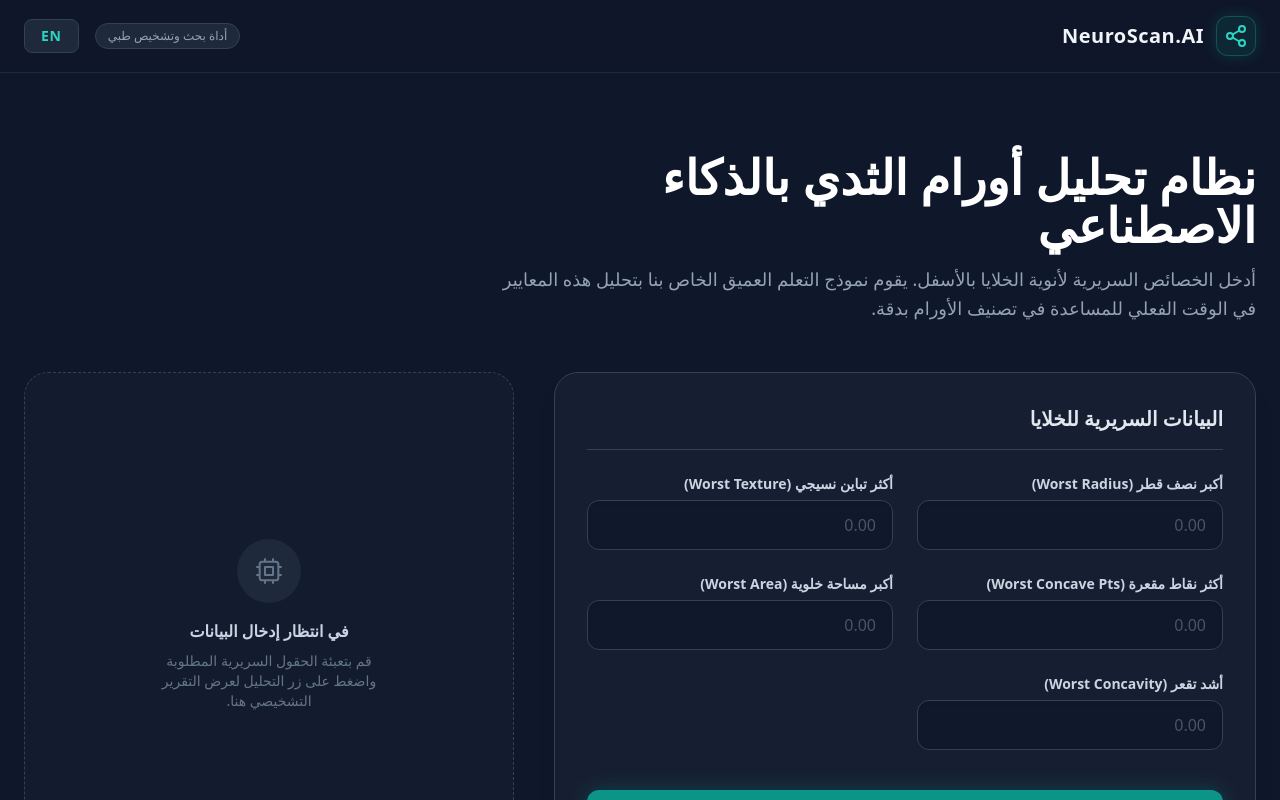
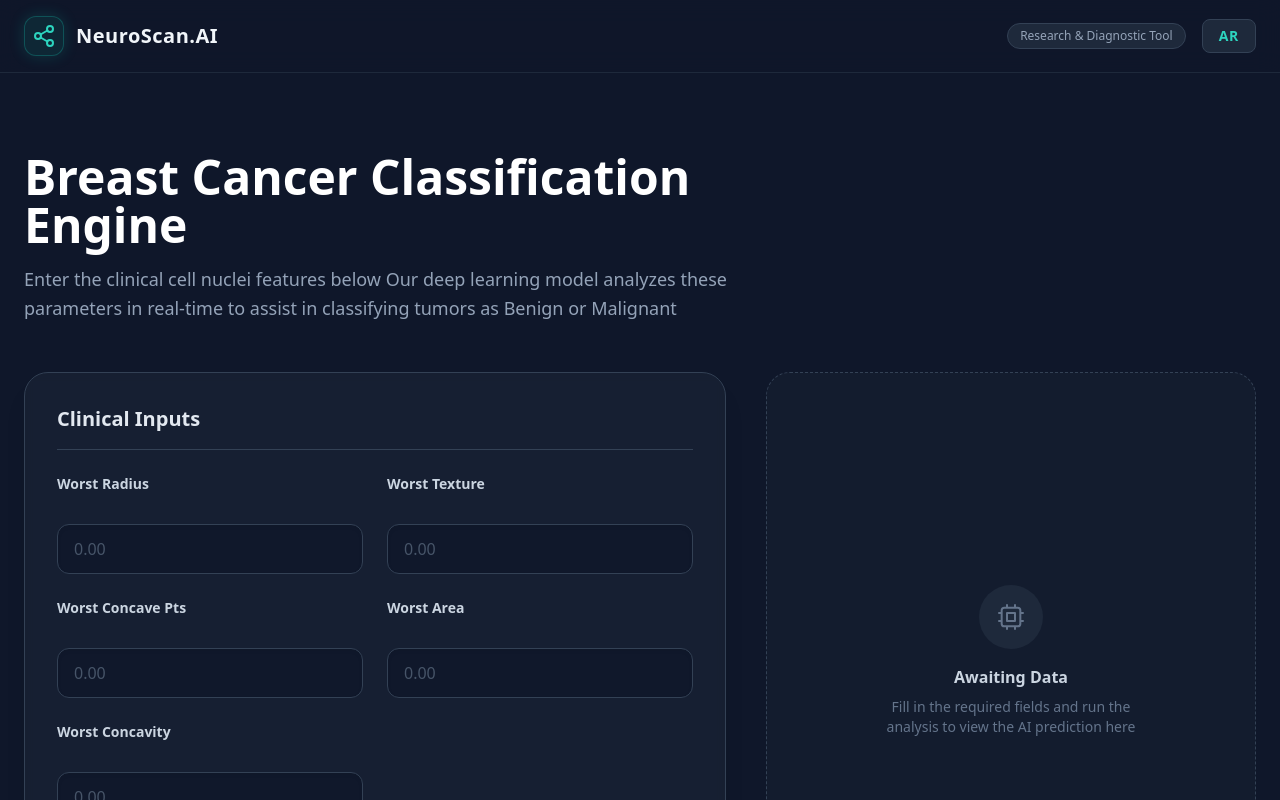
Before and after one commit to HassanAhmed2Ha/tumor-diagnosis-frontend, a React (Vite) app: page / in a window 1280 px wide. Shown: the top 800 px of the page. Built offline with nearby package versions, Linux system fonts and the light colour scheme.

Commit message:
Refactor App component for language support

```diff
--- a/src/App.jsx
+++ b/src/App.jsx
@@ -1,80 +1,62 @@
-import React, { useState } from 'react';
+import React, { useState, useEffect } from 'react'
 
-// قاموس اللغات الشامل مع التفسيرات الطبية
-const i18n = {
-  en: {
+const contentEn = {
   brand: "NeuroScan.AI",
   badge: "Research & Diagnostic Tool",
+  langBtn: "AR",
   heroTitle: "Breast Cancer Classification Engine",
-    heroDesc: "Enter the clinical cell nuclei features below. Our deep learning model analyzes these parameters in real-time to assist in classifying tumors.",
+  heroDesc: "Enter the clinical cell nuclei features below Our deep learning model analyzes these parameters in real-time to assist in classifying tumors as Benign or Malignant",
   inputsTitle: "Clinical Inputs",
-
-    // Labels
-    worstRadius: "Worst Radius",
-    worstTexture: "Worst Texture",
-    worstConcavePts: "Worst Concave Pts",
-    worstArea: "Worst Area",
-    worstConcavity: "Worst Concavity",
-
-    // Medical Descriptions
-    worstRadiusDesc: "Mean of distances from center to points on perimeter for the largest cells.",
-    worstTextureDesc: "Standard deviation of gray-scale values, indicating surface roughness.",
-    worstConcavePtsDesc: "Number of concave portions (indentations) on the cell contour.",
-    worstAreaDesc: "Total cellular area of the most enlarged cells.",
-    worstConcavityDesc: "Severity and depth of concave portions in the cell membrane.",
-
+  fields: [
+    { id: 'worst_radius', label: 'Worst Radius', desc: 'Mean of distances from center to points on perimeter' },
+    { id: 'worst_texture', label: 'Worst Texture', desc: 'Standard deviation of gray-scale values' },
+    { id: 'worst_concave_points', label: 'Worst Concave Pts', desc: 'Number of concave portions of the contour' },
+    { id: 'worst_area', label: 'Worst Area', desc: 'Total cellular area' },
+    { id: 'worst_concavity', label: 'Worst Concavity', desc: 'Severity of concave portions' }
+  ],
   btnAnalyze: "Run Analysis",
   btnLoading: "Processing Data...",
   awaiting: "Awaiting Data",
-    awaitingDesc: "Fill in the required fields and run the analysis to view the AI prediction here.",
+  awaitingDesc: "Fill in the required fields and run the analysis to view the AI prediction here",
   output: "Diagnostic Output",
+  malignant: "Malignant",
+  benign: "Benign",
   confidence: "AI Confidence Level",
-    disclaimer: "This tool is a demonstration of AI capabilities and is not a substitute for professional medical advice, diagnosis, or treatment.",
-    errorMsg: "Connection failed. Please check your backend status.",
-    footer: "© 2026 NeuroScan AI. Developed by Hassan Ahmed for academic research.",
-    langBtn: "AR",
-    malignant: "Malignant",
-    benign: "Benign"
-  },
-  ar: {
+  disclaimer: "Disclaimer This tool is a demonstration of AI capabilities and is not a substitute for professional medical advice diagnosis or treatment",
+  errorMsg: "Connection failed Please check your backend status",
+  footer: "2026 NeuroScan AI Developed by Hassan Ahmed for academic research"
+}
+
+const contentAr = {
   brand: "NeuroScan.AI",
-    badge: "أداة بحث وتشخيص طبي",
-    heroTitle: "نظام تحليل أورام الثدي بالذكاء الاصطناعي",
-    heroDesc: "أدخل الخصائص السريرية لأنوية الخلايا بالأسفل. يقوم نموذج التعلم العميق الخاص بنا بتحليل هذه المعايير في الوقت الفعلي للمساعدة في تصنيف الأورام بدقة.",
-    inputsTitle: "البيانات السريرية للخلايا",
-
-    // Labels
-    worstRadius: "أكبر نصف قطر (Worst Radius)",
-    worstTexture: "أكثر تباين نسيجي (Worst Texture)",
-    worstConcavePts: "أكثر نقاط مقعرة (Worst Concave Pts)",
-    worstArea: "أكبر مساحة خلوية (Worst Area)",
-    worstConcavity: "أشد تقعر (Worst Concavity)",
-
-    // Medical Descriptions (التعريف الطبي الدقيق)
-    worstRadiusDesc: "متوسط أكبر مسافات من مركز الخلية إلى محيطها الخارجي، يعكس حجم التضخم الخلوي.",
-    worstTextureDesc: "التباين والانحراف المعياري لدرجات التدرج الرمادي، يعكس مدى خشونة أو تشوه سطح الخلية.",
-    worstConcavePtsDesc: "عدد النقاط الغائرة (المقعرة) على محيط غلاف الخلية، ترتبط عادة بالخلايا السرطانية.",
-    worstAreaDesc: "إجمالي المساحة التي تشغلها أكبر الخلايا حجماً في العينة المسحوبة.",
-    worstConcavityDesc: "مدى عمق وشدة التقعرات في الغلاف الخلوي، الخلية غير المنتظمة دليل خطر.",
-
-    btnAnalyze: "بدء التحليل واستخراج النتيجة",
-    btnLoading: "جاري معالجة البيانات بالذكاء الاصطناعي...",
-    awaiting: "في انتظار إدخال البيانات",
-    awaitingDesc: "قم بتعبئة الحقول السريرية المطلوبة واضغط على زر التحليل لعرض التقرير التشخيصي هنا.",
-    output: "التقرير التشخيصي",
+  badge: "أداة بحث وتشخيص",
+  langBtn: "EN",
+  heroTitle: "محرك تصنيف أورام الثدي",
+  heroDesc: "أدخل الخصائص السريرية لأنوية الخلايا بالأسفل يقوم نموذج التعلم العميق الخاص بنا بتحليل هذه المعلمات في الوقت الفعلي للمساعدة في تصنيف الأورام إلى حميدة أو خبيثة",
+  inputsTitle: "المدخلات السريرية",
+  fields: [
+    { id: 'worst_radius', label: 'أسوأ نصف قطر', desc: 'متوسط المسافات من المركز إلى النقاط على المحيط الخارجي للخلية' },
+    { id: 'worst_texture', label: 'أسوأ نسيج', desc: 'الانحراف المعياري لقيم التدرج الرمادي التي تعكس تباين سطح الخلية' },
+    { id: 'worst_concave_points', label: 'أسوأ نقاط مقعرة', desc: 'عدد الأجزاء المقعرة في محيط الخلية' },
+    { id: 'worst_area', label: 'أسوأ مساحة', desc: 'المساحة الإجمالية للخلية' },
+    { id: 'worst_concavity', label: 'أسوأ تقعر', desc: 'شدة وعمق الأجزاء المقعرة في الخلية' }
+  ],
+  btnAnalyze: "تشغيل التحليل",
+  btnLoading: "جاري معالجة البيانات...",
+  awaiting: "في انتظار البيانات",
+  awaitingDesc: "قم بملء الحقول المطلوبة وتشغيل التحليل لعرض تنبؤ الذكاء الاصطناعي هنا",
+  output: "نتيجة التشخيص",
+  malignant: "خبيث",
+  benign: "حميد",
   confidence: "مستوى ثقة الذكاء الاصطناعي",
-    disclaimer: "هذه الأداة هي نموذج تجريبي لقدرات الذكاء الاصطناعي في المجال الطبي، ولا تغني بأي شكل عن الاستشارة الطبية المتخصصة والتشخيص المعتمد.",
-    errorMsg: "فشل الاتصال بالخادم. يرجى التأكد من عمل الباك إند.",
-    footer: "© 2026 NeuroScan AI. تم التطوير بواسطة حسن أحمد لأغراض البحث الأكاديمي لمشروع التخرج.",
-    langBtn: "EN",
-    malignant: "خبيث (Malignant)",
-    benign: "حميد (Benign)"
+  disclaimer: "تنبيه هذه الأداة هي عرض لقدرات الذكاء الاصطناعي وليست بديلا عن الاستشارة الطبية المتخصصة أو التشخيص أو العلاج",
+  errorMsg: "فشل الاتصال يرجى التحقق من حالة الخادم الخاص بك",
+  footer: "2026 NeuroScan AI تم التطوير بواسطة حسن أحمد للبحث الأكاديمي"
 }
-};
 
 function App() {
-  const [lang, setLang] = useState('ar'); // خليت العربي هو اللغة الافتراضية
-  const t = i18n[lang];
+  const [lang, setLang] = useState('en')
+  const [content, setContent] = useState(contentEn)
 
   const [formData, setFormData] = useState({
     worst_radius: '',
@@ -82,25 +64,30 @@ function App() {
     worst_concave_points: '',
     worst_area: '',
     worst_concavity: ''
-  });
+  })
 
-  const [result, setResult] = useState(null);
-  const [loading, setLoading] = useState(false);
-  const [error, setError] = useState(null);
+  const [result, setResult] = useState(null)
+  const [loading, setLoading] = useState(false)
+  const [error, setError] = useState(null)
+
+  useEffect(() => {
+    setContent(lang === 'en' ? contentEn : contentAr)
+    document.documentElement.dir = lang === 'en' ? 'ltr' : 'rtl'
+  }, [lang])
 
   const toggleLang = () => {
-    setLang(lang === 'en' ? 'ar' : 'en');
-  };
+    setLang(lang === 'en' ? 'ar' : 'en')
+  }
 
   const handleChange = (e) => {
-    setFormData({ ...formData, [e.target.name]: e.target.value });
-  };
+    setFormData({ ...formData, [e.target.name]: e.target.value })
+  }
 
   const analyzeData = async (e) => {
-    e.preventDefault();
-    setLoading(true);
-    setError(null);
-    setResult(null);
+    e.preventDefault()
+    setLoading(true)
+    setError(null)
+    setResult(null)
 
     try {
       const response = await fetch('https://hassan2007-tumor-diagnosis-backend.hf.space/predict', {
@@ -113,33 +100,31 @@ function App() {
           worst_area: parseFloat(formData.worst_area),
           worst_concavity: parseFloat(formData.worst_concavity)
         }),
-      });
+      })
 
-      if (!response.ok) throw new Error(t.errorMsg);
+      if (!response.ok) throw new Error(content.errorMsg)
 
-      const data = await response.json();
-      setResult(data);
+      const data = await response.json()
+      setResult(data)
     } catch (err) {
-      setError(t.errorMsg);
+      setError(content.errorMsg)
     } finally {
-      setLoading(false);
+      setLoading(false)
     }
-  };
+  }
 
   const getConfidenceScore = (prediction, probability) => {
-    const rawScore = prediction === 'Malignant' ? (1 - probability) : probability;
-    return (rawScore * 100).toFixed(1);
-  };
+    const rawScore = prediction === 'Malignant' ? (1 - probability) : probability
+    return (rawScore * 100).toFixed(1)
+  }
 
   return (
-    // تغيير اتجاه الصفحة بالكامل بناءً على اللغة (RTL للعربي و LTR للإنجليزي)
     <div className="min-h-screen bg-slate-900 text-slate-200 font-sans selection:bg-teal-500/30" dir={lang === 'ar' ? 'rtl' : 'ltr'}>
 
       <nav className="border-b border-slate-800 bg-slate-900/80 backdrop-blur-md sticky top-0 z-50">
         <div className="max-w-7xl mx-auto px-6 py-4 flex items-center justify-between">
           <div className="flex items-center gap-3">
             <div className="w-10 h-10 rounded-xl bg-teal-500/10 border border-teal-500/30 flex items-center justify-center text-teal-400 shadow-[0_0_15px_rgba(20,184,166,0.2)]">
-              {/* أيقونة تعبر عن الشبكات العصبية والخلايا */}
               <svg viewBox="0 0 24 24" fill="none" className="w-6 h-6" stroke="currentColor" strokeWidth="2" strokeLinecap="round" strokeLinejoin="round">
                 <circle cx="18" cy="5" r="3" />
                 <circle cx="6" cy="12" r="3" />
@@ -148,18 +133,18 @@ function App() {
                 <line x1="15.41" y1="6.51" x2="8.59" y2="10.49" />
               </svg>
             </div>
-            <h1 className="text-xl font-bold tracking-wide text-slate-100">{t.brand}</h1>
+            <h1 className="text-xl font-bold tracking-wide text-slate-100">{content.brand}</h1>
           </div>
 
           <div className="flex items-center gap-4">
             <div className="hidden md:block text-xs font-medium px-3 py-1 rounded-full bg-slate-800 text-slate-400 border border-slate-700">
-              {t.badge}
+              {content.badge}
             </div>
             <button
               onClick={toggleLang}
               className="px-4 py-1.5 rounded-lg bg-slate-800 hover:bg-slate-700 text-teal-400 border border-slate-700 transition font-bold text-sm tracking-wider"
             >
-              {t.langBtn}
+              {content.langBtn}
             </button>
           </div>
         </div>
@@ -169,10 +154,10 @@ function App() {
 
         <div className="max-w-3xl mb-12">
           <h2 className="text-4xl md:text-5xl font-extrabold mb-4 leading-tight text-white">
-            {t.heroTitle}
+            {content.heroTitle}
           </h2>
           <p className="text-slate-400 text-lg leading-relaxed">
-            {t.heroDesc}
+            {content.heroDesc}
           </p>
         </div>
 
@@ -181,25 +166,17 @@ function App() {
           <div className="lg:col-span-7">
             <div className="bg-slate-800/50 border border-slate-700 rounded-3xl p-8 backdrop-blur-sm shadow-xl">
               <h3 className="text-xl font-bold mb-6 text-slate-200 border-b border-slate-700 pb-4">
-                {t.inputsTitle}
+                {content.inputsTitle}
               </h3>
 
               <form onSubmit={analyzeData} className="space-y-6">
                 <div className="grid grid-cols-1 md:grid-cols-2 gap-6">
 
-                  {/* دمجنا الحقول مع الشرح الطبي بتاعها من القاموس */}
-                  {[
-                    { id: 'worst_radius', label: t.worstRadius, desc: t.worstRadiusDesc },
-                    { id: 'worst_texture', label: t.worstTexture, desc: t.worstTextureDesc },
-                    { id: 'worst_concave_points', label: t.worstConcavePts, desc: t.worstConcavePtsDesc },
-                    { id: 'worst_area', label: t.worstArea, desc: t.worstAreaDesc },
-                    { id: 'worst_concavity', label: t.worstConcavity, desc: t.worstConcavityDesc }
-                  ].map((field) => (
-                    <div key={field.id} className="group relative">
-                      <label className="text-sm font-semibold text-slate-300 block mb-1.5 flex justify-between items-baseline cursor-help">
-                        {field.label}
-                        {/* الشرح بيظهر لما تقف بالماوس */}
-                        <span className={`absolute ${lang === 'ar' ? 'right-0' : 'left-0'} -top-10 w-full bg-slate-700 text-xs text-white p-2 rounded opacity-0 group-hover:opacity-100 transition-opacity pointer-events-none z-10 shadow-lg`}>
+                  {content.fields.map((field) => (
+                    <div key={field.id} className="group">
+                      <label className="text-sm font-semibold text-slate-300 block mb-1.5 flex flex-col items-start">
+                        <span>{field.label}</span>
+                        <span className="text-[10px] text-slate-500 font-normal opacity-0 group-hover:opacity-100 transition-opacity mt-1">
                           {field.desc}
                         </span>
                       </label>
@@ -231,9 +208,9 @@ function App() {
                             <circle className="opacity-25" cx="12" cy="12" r="10" stroke="currentColor" strokeWidth="4"></circle>
                             <path className="opacity-75" fill="currentColor" d="M4 12a8 8 0 018-8V0C5.373 0 0 5.373 0 12h4zm2 5.291A7.962 7.962 0 014 12H0c0 3.042 1.135 5.824 3 7.938l3-2.647z"></path>
                           </svg>
-                          {t.btnLoading}
+                          {content.btnLoading}
                         </>
-                      ) : t.btnAnalyze}
+                      ) : content.btnAnalyze}
                     </span>
                   </button>
                 </div>
@@ -256,32 +233,32 @@ function App() {
                     <path strokeLinecap="round" strokeLinejoin="round" strokeWidth={1.5} d="M9 3v2m6-2v2M9 19v2m6-2v2M5 9H3m2 6H3m18-6h-2m2 6h-2M7 19h10a2 2 0 002-2V7a2 2 0 00-2-2H7a2 2 0 00-2 2v10a2 2 0 002 2zM9 9h6v6H9V9z" />
                   </svg>
                 </div>
-                <h4 className="text-slate-300 font-bold mb-2">{t.awaiting}</h4>
-                <p className="text-slate-500 text-sm max-w-[250px] mx-auto">
-                  {t.awaitingDesc}
+                <h4 className="text-slate-300 font-bold mb-2">{content.awaiting}</h4>
+                <p className="text-slate-500 text-sm max-w-[250px]">
+                  {content.awaitingDesc}
                 </p>
               </div>
             )}
 
             {result && (
               <div className="bg-slate-800 border border-slate-700 rounded-3xl p-8 shadow-2xl relative overflow-hidden">
-                <div className={`absolute -top-20 ${lang === 'ar' ? '-left-20' : '-right-20'} w-40 h-40 blur-[80px] rounded-full ${result.prediction === 'Malignant' ? 'bg-rose-500/30' : 'bg-emerald-500/30'}`}></div>
+                <div className={`absolute -top-20 -right-20 w-40 h-40 blur-[80px] rounded-full ${result.prediction === 'Malignant' ? 'bg-rose-500/30' : 'bg-emerald-500/30'}`}></div>
 
                 <div className="relative z-10">
-                  <div className="text-xs font-bold uppercase tracking-wider text-slate-400 mb-1">{t.output}</div>
+                  <div className="text-xs font-bold uppercase tracking-wider text-slate-400 mb-1">{content.output}</div>
                   <div className="flex items-baseline gap-3 mb-6">
                     <h3 className={`text-4xl font-black ${result.prediction === 'Malignant' ? 'text-rose-400' : 'text-emerald-400'}`}>
-                      {result.prediction === 'Malignant' ? t.malignant : t.benign}
+                      {result.prediction === 'Malignant' ? content.malignant : content.benign}
                     </h3>
                   </div>
 
                   <div className="space-y-3">
                     <div className="flex justify-between text-sm">
-                      <span className="text-slate-400">{t.confidence}</span>
+                      <span className="text-slate-400">{content.confidence}</span>
                       <span className="text-white font-bold">{getConfidenceScore(result.prediction, result.probability)}%</span>
                     </div>
 
-                    <div className="w-full bg-slate-900 rounded-full h-3 overflow-hidden border border-slate-700" dir="ltr">
+                    <div className="w-full bg-slate-900 rounded-full h-3 overflow-hidden border border-slate-700">
                       <div
                         className={`h-full transition-all duration-1500 ease-out rounded-full ${result.prediction === 'Malignant' ? 'bg-gradient-to-r from-rose-600 to-rose-400' : 'bg-gradient-to-r from-emerald-600 to-emerald-400'}`}
                         style={{ width: `${getConfidenceScore(result.prediction, result.probability)}%` }}
@@ -291,7 +268,7 @@ function App() {
 
                   <div className="mt-8 pt-6 border-t border-slate-700">
                     <p className="text-xs text-slate-500 leading-relaxed">
-                      <span className="text-amber-500 font-semibold">تنبيه: </span> {t.disclaimer}
+                      {content.disclaimer}
                     </p>
                   </div>
                 </div>
@@ -303,10 +280,10 @@ function App() {
       </main>
 
       <footer className="py-8 text-center border-t border-slate-800 text-slate-600 text-sm">
-        <p>{t.footer}</p>
+        <p>{content.footer}</p>
       </footer>
     </div>
-  );
+  )
 }
 
-export default App;
+export default App
```
Lines whose indentation alone changed are shown as unchanged.
